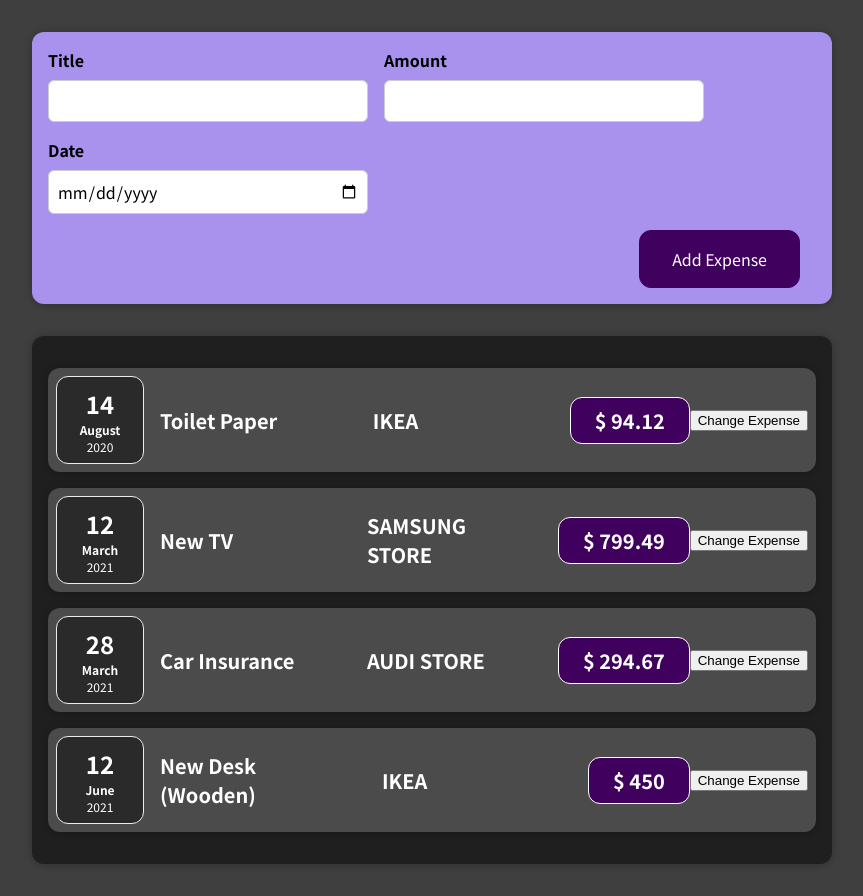
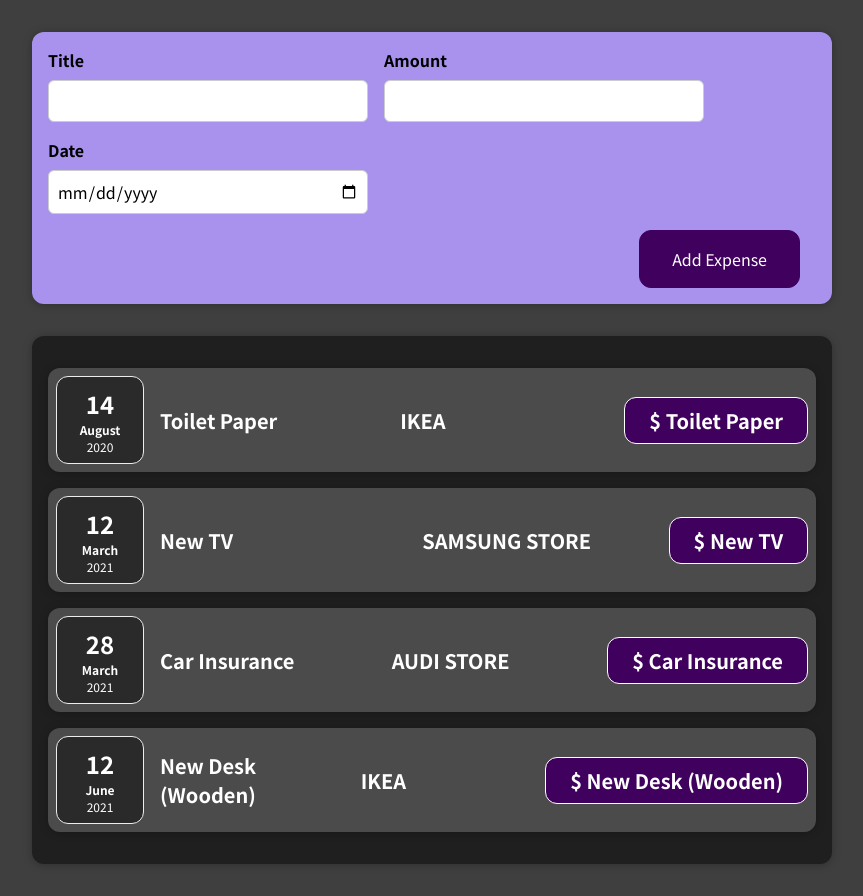
Before and after one commit to AkhilBasnotra/advance-react, a React (Create React App) app: page / in a window 1280 px wide. Shown: the whole page, without its empty margins (208-1071 px from the left). Built offline with nearby package versions, Linux system fonts and the light colour scheme.

Commit message:
removed unnecessary buttons

```diff
--- a/src/components/ExpenseItem.js
+++ b/src/components/ExpenseItem.js
@@ -1,25 +1,17 @@
-import React, { useState } from "react";
 import "./ExpenseItem.css";
 import ExpenseDetails from "./ExpenseDetails";
 import ExpenseDate from "./ExpenseDate";
 import Card from "./Card";
 
 let ExpenseItem = (props) => {
-  const [expense, setExpense] = useState(props.amount);
-
-  let clickHandler = () => {
-    setExpense("$100");
-    console.log("delete");
-  };
   return (
     <Card className="expense-item">
       <ExpenseDate date={props.date} />
       <ExpenseDetails
-        amount={expense}
+        amount={props.title}
         location={props.location}
         title={props.title}
       />
-      <button onClick={clickHandler}>Change Expense</button>
     </Card>
   );
 };
```
